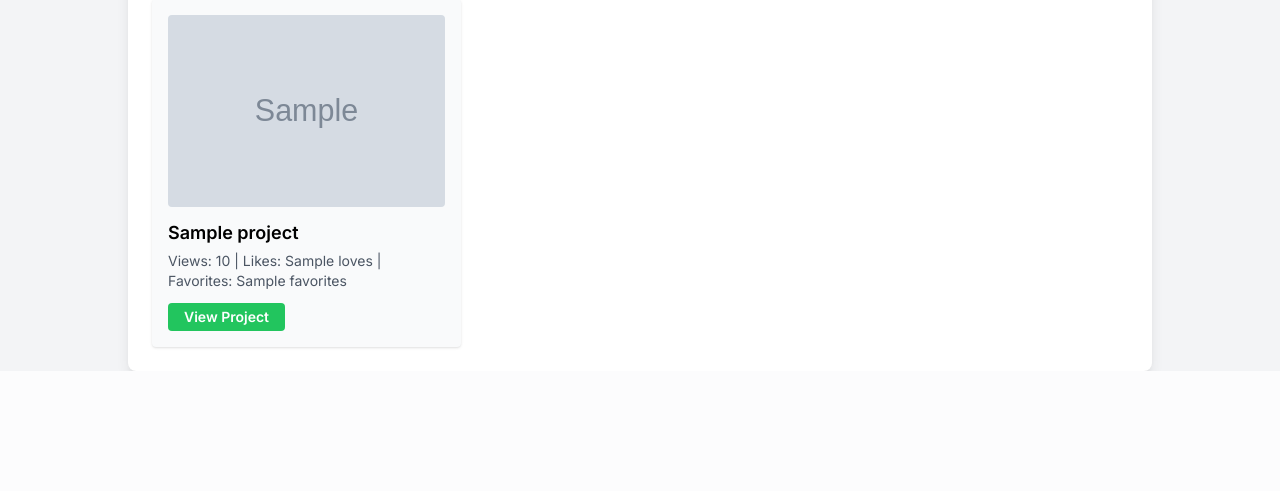
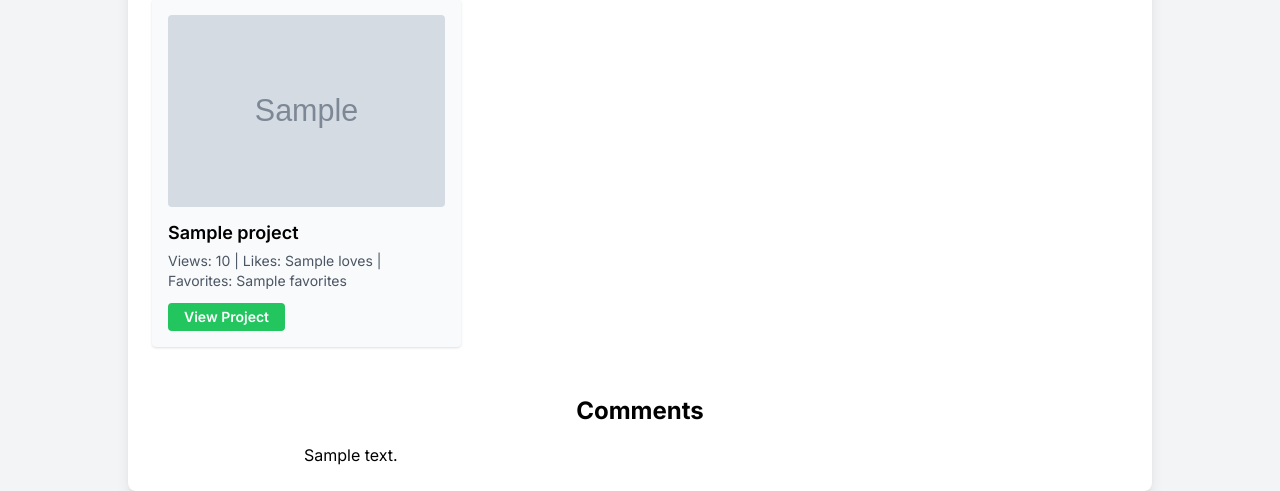
Before and after one commit to MyScratchBlocks/myscratchblocks.github.io, a Python web app: template templates/user_page.html in a window 1280 px wide. Shown: the part 529-1020 px from the top of the page. Before the commit the page ends 900 px from the top, so only its background shows below. Run offline with Jinja, Linux system fonts and the light colour scheme; the template is opened without the code that fills it: most values are stand-ins (such as "Sample title", 1, 10 or a date in 2020); grey boxes marked "Sample" are stand-in pictures; some libraries are stand-ins or nearby versions.

Commit message:
Update user_page.html

```diff
--- a/templates/user_page.html
+++ b/templates/user_page.html
@@ -7,9 +7,7 @@
   <script src="https://cdn.tailwindcss.com"></script>
   <link href="https://fonts.googleapis.com/css2?family=Inter:wght@400;600;700&display=swap" rel="stylesheet">
   <style>
-    body {
-      font-family: 'Inter', sans-serif;
-    }
+    body { font-family: 'Inter', sans-serif; }
     .profile-avatar {
       width: 120px;
       height: 120px;
@@ -108,7 +106,31 @@
         <p class="text-center text-gray-500">No public projects yet.</p>
       {% endif %}
     </div>
+
+    <!-- Comments Section -->
+    <div class="mt-12 max-w-2xl mx-auto">
+      <h2 class="text-2xl font-bold mb-4 text-center">Comments</h2>
+
+      {% if session.get('username') and not is_owner %}
+      <form id="comment-form" class="mb-6">
+        <textarea id="comment-text" class="w-full p-3 border rounded mb-2" rows="3" placeholder="Write a comment..." required></textarea>
+        <button type="submit" class="bg-indigo-600 text-white px-4 py-2 rounded font-semibold">Post Comment</button>
+      </form>
+      {% endif %}
+
+      <div id="comments-container">
+        {{ comments_html | safe }}
+      </div>
+    </div>
   </div>
+
+  <!-- Template for replies injected dynamically -->
+  <template id="reply-form-template">
+    <form class="reply-form mt-2 space-y-2">
+      <textarea class="reply-text w-full p-2 border rounded" rows="2" placeholder="Write a reply..." required></textarea>
+      <button type="submit" class="bg-indigo-500 hover:bg-indigo-400 text-white px-3 py-1 rounded text-sm">Reply</button>
+    </form>
+  </template>
 
   <!-- JS -->
   <script>
@@ -134,61 +156,53 @@
         });
         const result = await res.json();
         const msgEl = document.getElementById('form-message');
-        if (res.ok) {
-          msgEl.classList.remove('hidden');
-          msgEl.textContent = "Profile updated successfully!";
-        } else {
-          msgEl.classList.remove('hidden');
-          msgEl.classList.replace('text-green-600', 'text-red-600');
-          msgEl.textContent = result.error || "Something went wrong.";
-        }
+        msgEl.classList.remove('hidden');
+        msgEl.textContent = res.ok ? "Profile updated successfully!" : (result.error || "Something went wrong.");
+        msgEl.classList.toggle('text-red-600', !res.ok);
+        msgEl.classList.toggle('text-green-600', res.ok);
       });
     }
 
-    {% if not is_owner and session.get('username') %}
-    document.addEventListener('DOMContentLoaded', async () => {
-      const followBtn = document.getElementById('follow-btn');
-      const profileUsername = "{{ profile_user.username }}";
+    // Comment POST
+    const commentForm = document.getElementById("comment-form");
+    if (commentForm) {
+      commentForm.addEventListener("submit", async e => {
+        e.preventDefault();
+        const text = document.getElementById("comment-text").value.trim();
+        if (!text) return;
+        const res = await fetch(`/api/users/{{ profile_user.username }}/comment`, {
+          method: "POST",
+          headers: { "Content-Type": "application/json" },
+          body: JSON.stringify({ text })
+        });
+        if (res.ok) location.reload();
+        else alert("Failed to post comment");
+      });
+    }
 
-      // Check if current user follows profile user
-      async function checkFollowing() {
-        try {
-          const res = await fetch(`/api/users/${profileUsername}/followers`);
-          if (!res.ok) throw new Error("Failed to fetch followers");
-          const followers = await res.json();
-          const currentUser = "{{ session.get('username') }}";
-          const isFollowing = followers.some(f => f.username === currentUser);
-          followBtn.textContent = isFollowing ? "Unfollow" : "Follow";
-          followBtn.dataset.following = isFollowing;
-        } catch {
-          followBtn.textContent = "Follow";
-          followBtn.dataset.following = false;
-        }
-      }
+    // Reply forms
+    document.querySelectorAll(".reply-button").forEach(btn => {
+      btn.addEventListener("click", () => {
+        const parentId = btn.dataset.commentId;
+        if (btn.nextElementSibling?.classList.contains("reply-form")) return;
 
-      // Toggle follow/unfollow
-      followBtn.addEventListener('click', async () => {
-        followBtn.disabled = true;
-        const following = followBtn.dataset.following === "true";
-        const url = `/api/users/${profileUsername}/${following ? 'unfollow' : 'follow'}`;
-        try {
-          const res = await fetch(url, { method: 'POST' });
-          const result = await res.json();
-          if (res.ok) {
-            followBtn.textContent = following ? "Follow" : "Unfollow";
-            followBtn.dataset.following = (!following).toString();
-          } else {
-            alert(result.error || "Failed to update follow status");
-          }
-        } catch (e) {
-          alert("Error contacting server.");
-        }
-        followBtn.disabled = false;
+        const template = document.getElementById("reply-form-template");
+        const form = template.content.cloneNode(true);
+        form.querySelector("form").addEventListener("submit", async e => {
+          e.preventDefault();
+          const text = form.querySelector("textarea").value.trim();
+          if (!text) return;
+          const res = await fetch(`/api/users/{{ profile_user.username }}/comment`, {
+            method: "POST",
+            headers: { "Content-Type": "application/json" },
+            body: JSON.stringify({ text, parent_id: parentId })
+          });
+          if (res.ok) location.reload();
+          else alert("Failed to post reply");
+        });
+        btn.insertAdjacentElement("afterend", form.querySelector("form"));
       });
-
-      checkFollowing();
     });
-    {% endif %}
   </script>
 
 </body>
```
